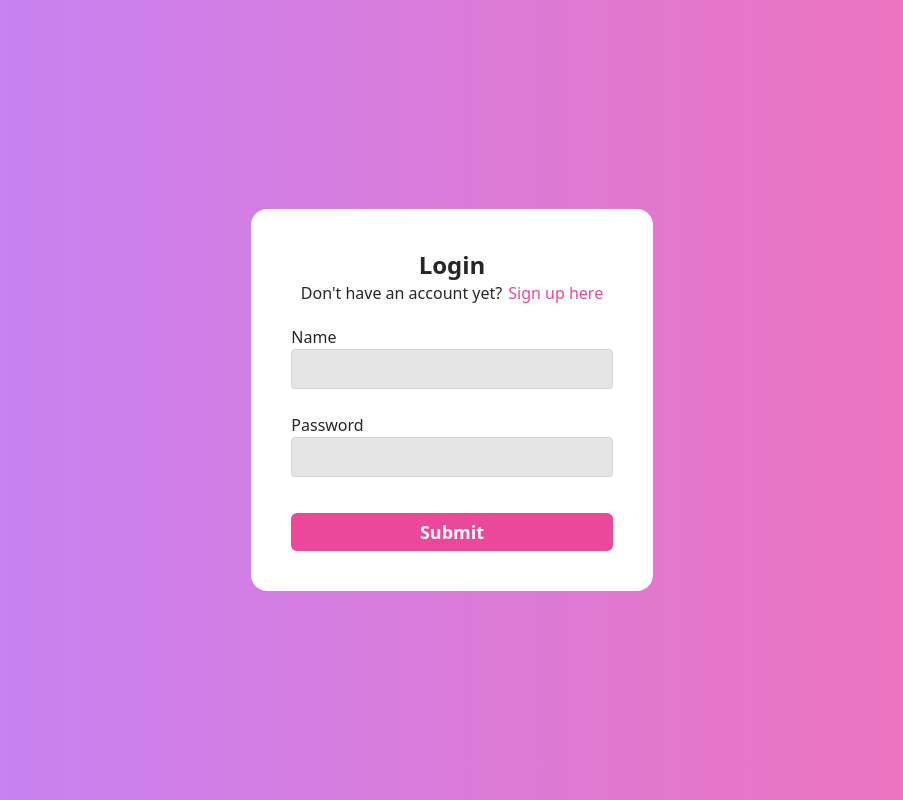
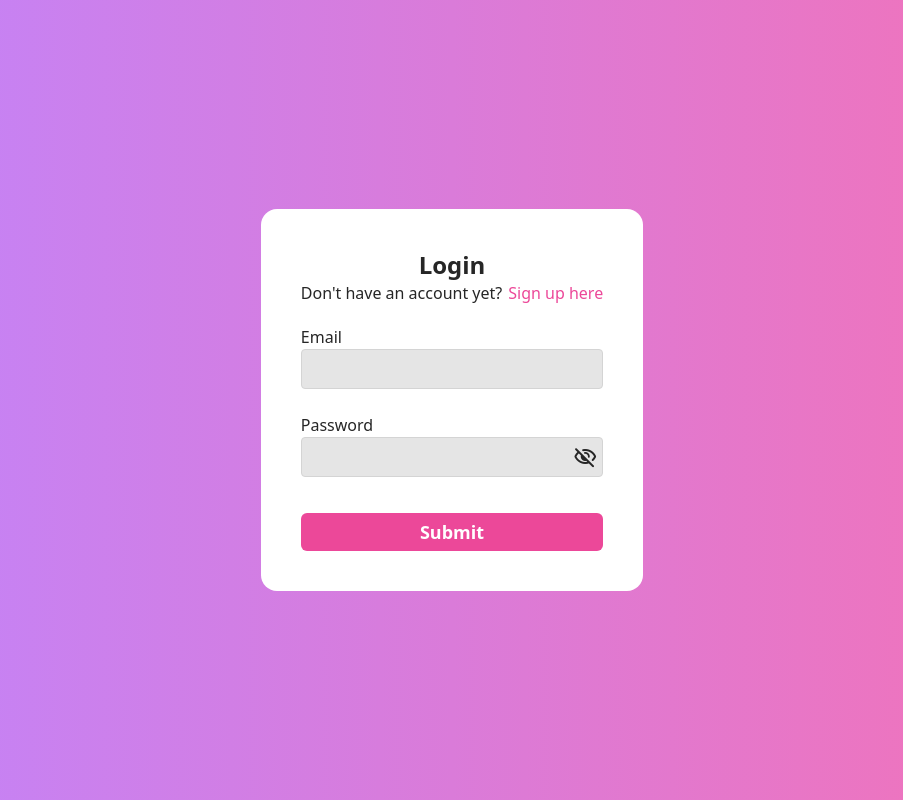
Before and after one commit to GameBear64/nail-studio, a Vue app in the folder packages/client/: page /login in a window 1280 px wide. Shown: the whole page, without its empty margins (188-1091 px from the left). Built offline with nearby package versions, Linux system fonts and the light colour scheme.

Commit message:
completed the StrengthInput component, login and register, started with the implementation of form components

```diff
--- a/packages/client/src/components/Form/CheckBox.vue
+++ b/packages/client/src/components/Form/CheckBox.vue
@@ -0,0 +1,10 @@
+<script setup>
+const props = defineProps(["label"]);
+</script>
+
+<template>
+  <div class="flex flex-row">
+    <input type="checkbox" name="checkbox" id="checkbox" />
+    <label :for="props.label">Hi</label>
+  </div>
+</template>
--- a/packages/client/src/components/Form/Input.vue
+++ b/packages/client/src/components/Form/Input.vue
@@ -3,7 +3,6 @@ import { useAttrs } from "vue";
 // TODO: optional label when we cant use the name as label
 const props = defineProps(["errors"]);
 const value = defineModel();
-console.log(props?.errors);
 const attrs = useAttrs();
 const name = attrs.name.split("_").join(" ");
 </script>
--- a/packages/client/src/components/Form/PasswordInput.vue
+++ b/packages/client/src/components/Form/PasswordInput.vue
@@ -1,32 +1,26 @@
 <script setup>
-import { computed, reactive, ref, watch } from "vue";
-import { difficultyLevel, passwordRules } from "@tools/consts/consts";
+import { computed, ref } from "vue";
+import { useAttrs } from "vue";
 import Icon from "../Icon.vue";
 
 const value = defineModel();
+const props = defineProps({
+  errors: String,
+  hideErrors: { type: Boolean, default: false },
+});
+const visibility = ref(false);
 
-const pp = ref(0); // Stands for "Password points"
-const messages = ref([]);
-const props = defineProps(["errors"]);
-
-const state = reactive({ visibility: false });
-
-watch(value, (password) => {
-  if (!password.match(/^.{8,}$/)) {
-    pp.value = 1;
-    return (messages.value = [{ message: "At least 8 characters" }]);
-  }
-  messages.value = passwordRules.filter((rules) => !password.match(rules.rule));
-  pp.value = passwordRules.length - messages.value.length + 2;
-  // + 2, because of the labels and the progress element
-});
+const attrs = useAttrs();
+const name = attrs.name?.split("_").join(" ");
 
 const passwordVisibility = computed(() =>
-  state.visibility ? "text" : "password"
+  visibility.value ? "text" : "password"
 );
 
+console.log(props.errors, value);
+
 const iconVisible = computed(() =>
-  state.visibility ? "visibility" : "visibility_off"
+  visibility.value ? "visibility" : "visibility_off"
 );
 </script>
 
@@ -35,7 +29,7 @@ const iconVisible = computed(() =>
     <label class="font-medium" for="password">Password</label>
     <div class="flex flex-row relative items-center">
       <input
-        id="password"
+        :id="name"
         class="relative pr-9"
         v-bind="$attrs"
         :type="passwordVisibility"
@@ -43,40 +37,16 @@ const iconVisible = computed(() =>
       />
       <Icon
         class="absolute right-0 mr-1.5"
-        :onclick="() => (state.visibility = !state.visibility)"
+        :onclick="() => (visibility = !visibility)"
         :icon="iconVisible"
         :clickable="true"
       />
     </div>
-    <div>
-      <progress
-        id="progress"
-        class="flex w-full mt-1"
-        :class="difficultyLevel[pp]?.bg"
-        :value="pp"
-        max="5"
-      ></progress>
-      <p
-        v-if="errors && value.length < 8"
-        class="text-red-600 leading-none text-sm h-4 mt-1 font-medium"
-      >
-        {{ props.errors }}
-      </p>
-      <div v-else class="flex flex-row justify-between h-4 text-sm">
-        <div
-          v-if="pp > 0 && messages[0]"
-          class="flex flex-row gap-1 text-txtSecondary"
-        >
-          <p class="font-semibold">Hint:</p>
-          <p>{{ messages[0]?.message }}</p>
-        </div>
-        <p
-          class="font-medium items-end ml-auto"
-          :class="difficultyLevel[pp]?.color"
-        >
-          {{ difficultyLevel[pp]?.difficulty }}
-        </p>
-      </div>
-    </div>
+    <p
+      v-if="!hideErrors"
+      class="text-red-600 leading-none text-sm h-4 mt-1 font-medium"
+    >
+      {{ props.errors }}
+    </p>
   </div>
 </template>
--- /dev/null
+++ b/packages/client/src/components/Form/StrengthInput.vue
@@ -0,0 +1,61 @@
+<script setup>
+import { ref, watch, useAttrs } from "vue";
+import { difficultyLevel, passwordRules } from "@tools/consts/consts";
+import PasswordInput from "./PasswordInput.vue";
+
+const value = defineModel();
+
+const pp = ref(0); // Stands for "Password points"
+const messages = ref([]);
+const props = defineProps(["errors"]);
+
+const attrs = useAttrs();
+const name = attrs.name.split("_").join(" ");
+
+watch(value, (password) => {
+  messages.value = passwordRules.filter((rules) => !password.match(rules.rule));
+  const hasRequired = messages.value.some((r) => r.required);
+
+  if (hasRequired) {
+    pp.value = 1;
+  } else {
+    pp.value = passwordRules.length - messages.value.length + 1;
+  }
+});
+</script>
+
+<template>
+  <div>
+    <PasswordInput hide-errors v-bind="$attrs" v-model="value" :name="name" />
+    <div>
+      <progress
+        id="progress"
+        class="flex w-full mt-1"
+        :class="difficultyLevel[pp]?.bg"
+        :value="pp"
+        max="5"
+      ></progress>
+      <p
+        v-if="errors"
+        class="text-red-600 leading-none text-sm h-4 mt-1 font-medium"
+      >
+        {{ props.errors }}
+      </p>
+      <div v-else class="flex flex-row justify-between h-4 text-sm">
+        <div
+          v-if="pp > 0 && messages[0]"
+          class="flex flex-row gap-1 text-txtSecondary"
+        >
+          <p class="font-semibold">Hint:</p>
+          <p>{{ messages[0]?.message }}</p>
+        </div>
+        <p
+          class="font-medium items-end ml-auto"
+          :class="difficultyLevel[pp]?.color"
+        >
+          {{ difficultyLevel[pp]?.difficulty }}
+        </p>
+      </div>
+    </div>
+  </div>
+</template>
--- a/packages/client/src/pages/Login.vue
+++ b/packages/client/src/pages/Login.vue
@@ -3,9 +3,10 @@ import joi from "joi";
 import Form from "@components/Form/Form.vue";
 import Input from "@components/Form/Input.vue";
 import useFetch from "@tools/useFetch";
+import PasswordInput from "../components/Form/PasswordInput.vue";
 
 const login = (data) => {
-  useFetch({ url: "login", method: "GET", body: data });
+  useFetch({ url: "login", method: "POST", body: data });
 };
 </script>
 
@@ -25,13 +26,14 @@ const login = (data) => {
         @submit="login"
         v-slot="{ errors }"
         :rules="{
-          name: joi.string().min(3),
-          password: joi.string().min(3),
+          email: joi.string().required(),
+          password: joi.string().required(),
         }"
       >
         <div class="text-left flex flex-col gap-1">
-          <Input name="name" :errors="errors?.name" />
-          <Input name="password" :errors="errors?.password" />
+          <Input name="email" :errors="errors?.email" />
+          <PasswordInput name="password" :errors="errors?.password" />
+          {{ console.log(errors) }}
         </div>
       </Form>
     </div>
--- a/packages/client/src/pages/Register.vue
+++ b/packages/client/src/pages/Register.vue
@@ -2,10 +2,11 @@
 import joi from "joi";
 import Form from "@components/Form/Form.vue";
 import Input from "@components/Form/Input.vue";
-import PasswordInput from "@components/Form/PasswordInput.vue";
+import StrengthInput from "../components/Form/StrengthInput.vue";
 import { setUserId } from "../toolbox/stores/userStore";
 import { useRouter } from "vue-router";
 import useFetch from "../toolbox/useFetch";
+import CheckBox from "../components/Form/CheckBox.vue";
 
 const router = useRouter();
 
@@ -48,12 +49,13 @@ const rules = {
           <Input name="name" :errors="errors?.name" />
           <Input type="email" name="email" :errors="errors?.email" />
           <Input name="phone" :errors="errors?.phone" />
-          <PasswordInput :errors="errors?.password" name="password" />
+          <StrengthInput :errors="errors?.password" name="password" />
           <Input
             name="confirmPassword"
             type="password"
             :errors="errors?.confirmPassword"
           />
+          <CheckBox />
         </div>
       </Form>
     </div>
--- a/packages/client/src/toolbox/consts/consts.js
+++ b/packages/client/src/toolbox/consts/consts.js
@@ -27,6 +27,7 @@ export const difficultyLevel = {
 };
 
 export const passwordRules = [
+  { rule: /^.{8,}$/, message: "At least 8 characters", required: true },
   {
     rule: /(?=.*[a-z])(?=.*[A-Z])/g,
     message: "At least one upper and lower case",
@@ -39,4 +40,5 @@ export const passwordRules = [
     rule: /[$&+,:;=?@#|'<>.^*()%!-]/g,
     message: "At least one special character",
   },
+  { rule: /^.{12,}$/, message: "At least 12 characters" },
 ];
```
Also changed, not shown: 1 other file (tests, documents, lock files or other folders).
